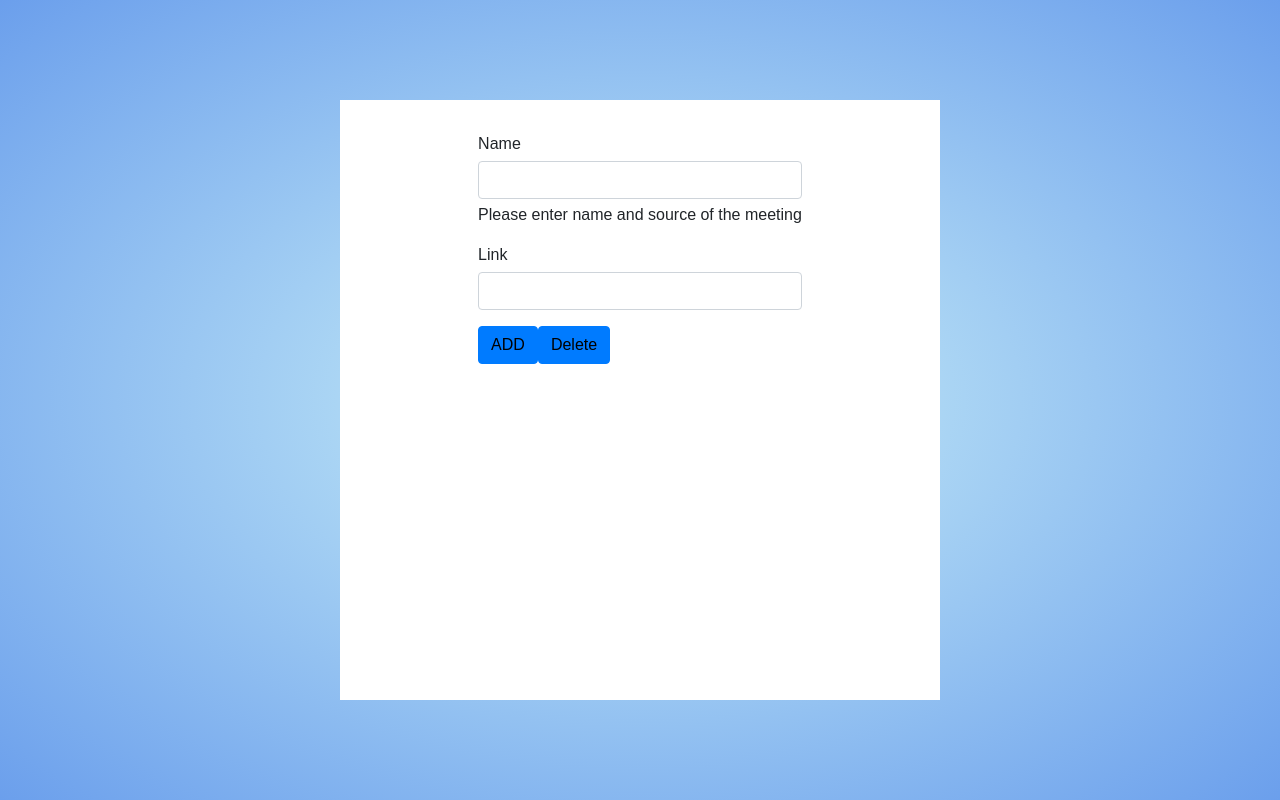
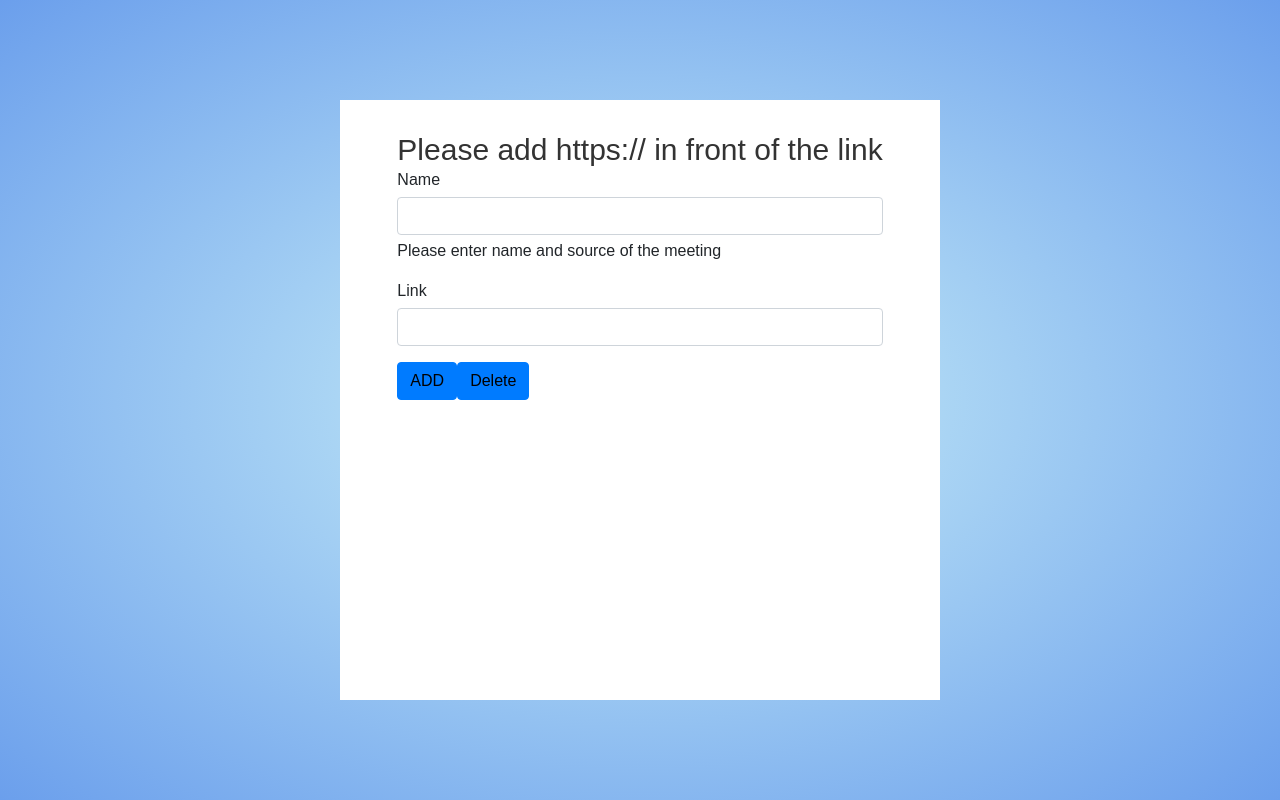
Before and after one commit to mohitratan18/ignit_frontend, a React (Create React App) app: page /dashboard in a window 1280 px wide. Built offline with nearby package versions, Linux system fonts and the light colour scheme; sample sign-in values are in the browser's storage.

Commit message:
meetings and links

```diff
--- a/src/components/Admincrud.js
+++ b/src/components/Admincrud.js
@@ -16,7 +16,7 @@ const Admincrud = () => {
       }),
     });
     const json = await response.json();
-    console.log(json)
+    console.log(json);
     alert("added");
   };
   const handledelete = async () => {
@@ -35,6 +35,7 @@ const Admincrud = () => {
   };
   return (
     <div>
+      <h1 className="text-3xl">Please add https:// in front of the link</h1>
       <form>
         <div className="mb-3">
           <label for="exampleInputEmail1" className="form-label">
@@ -63,7 +64,11 @@ const Admincrud = () => {
           />
         </div>
         <div className="flex">
-          <button type="button" className="btn btn-primary text-black" onClick={handleadd}>
+          <button
+            type="button"
+            className="btn btn-primary text-black"
+            onClick={handleadd}
+          >
             ADD
           </button>
           <button
--- a/src/components/Meetings.js
+++ b/src/components/Meetings.js
@@ -1,5 +1,6 @@
 import {React,useEffect, useState} from 'react'
 import { apiUrl } from '../config'
+import { Link } from 'react-router-dom';
 
 
 const Meetings = () => {
@@ -29,7 +30,8 @@ const Meetings = () => {
             return (
               <div className="bg-white w-[500px] h-[80px] flex flex-col justify-center items-center rounded-full mb-3">
                 <h1 className='text-2xl font-bold'>{name}</h1>
-                <p>{src}</p>
+                {/* <p>{src}</p> */}
+                <Link to={src} target='_blank'>click to navigate</Link>
               </div>
             );
           })}
```
